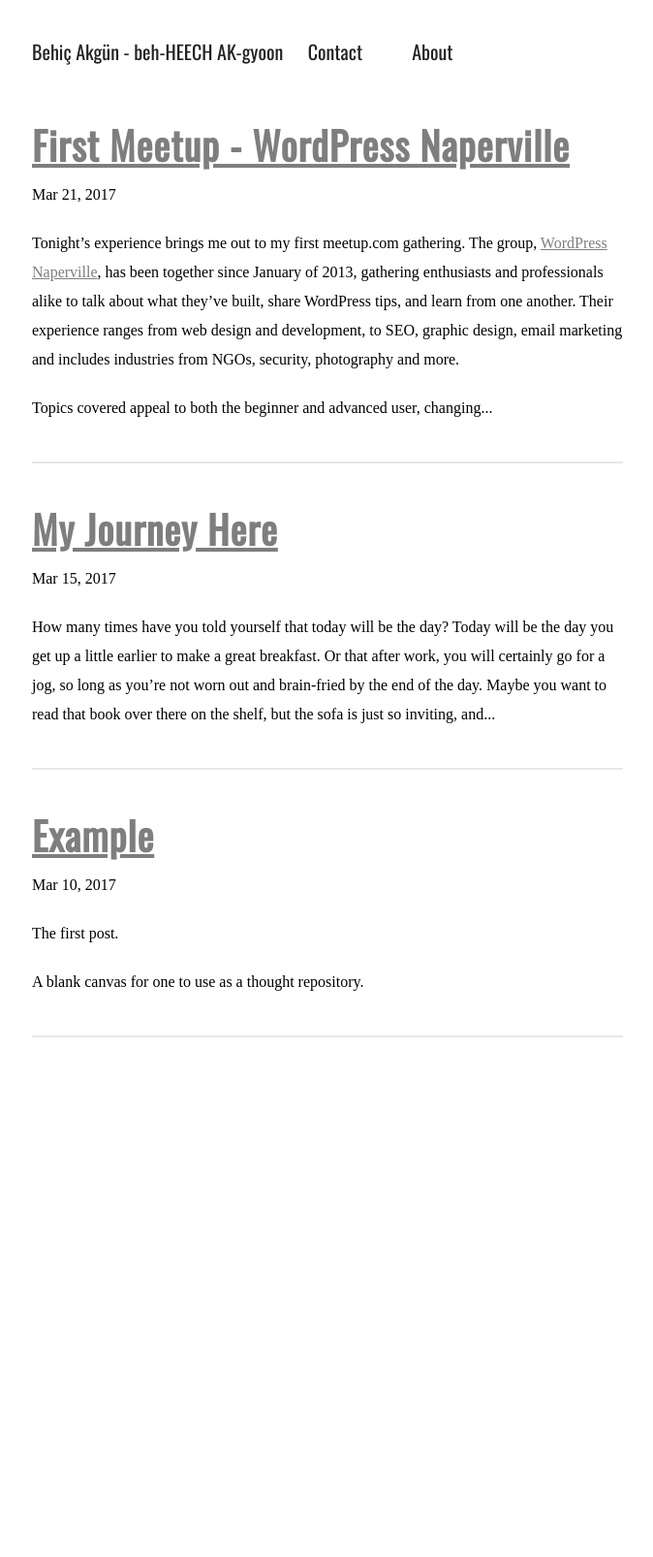
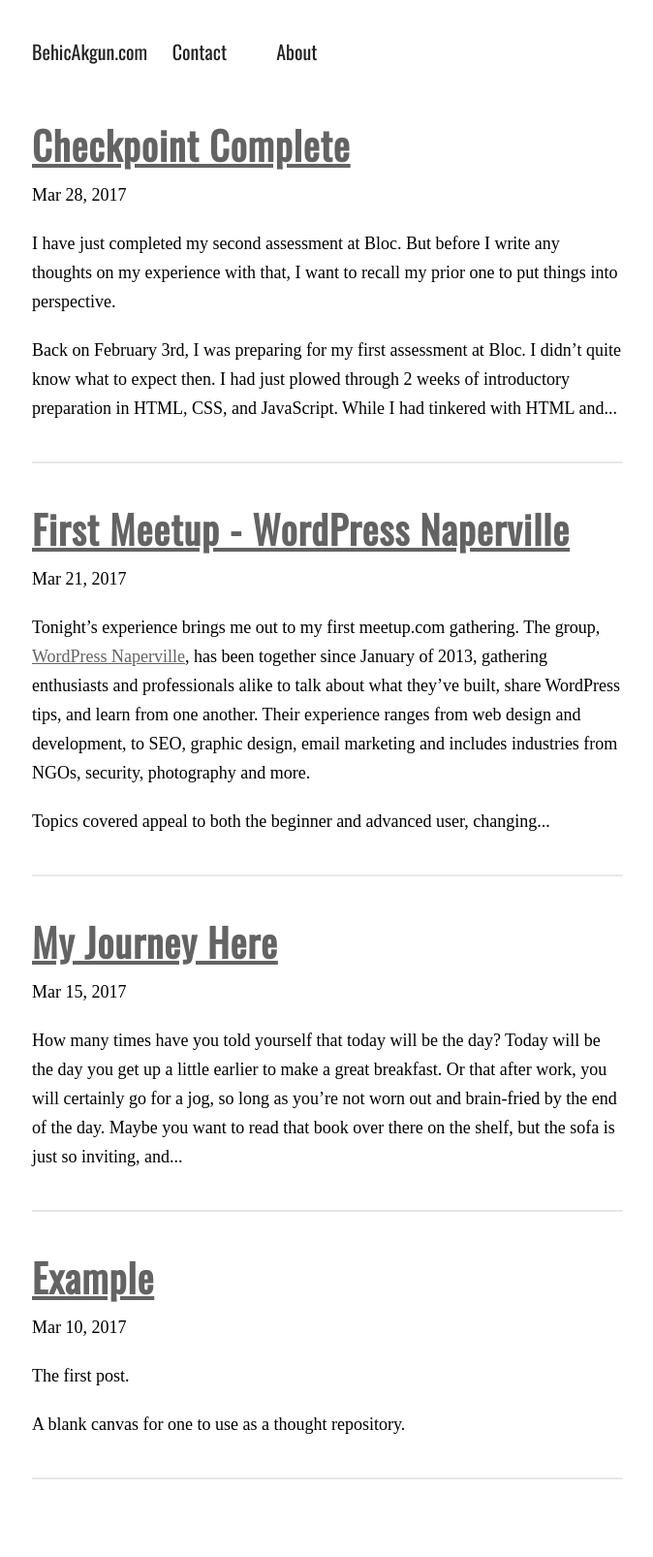
Before and after one commit to behica/behica.github.io, a Jekyll site: the page built from index.html, in a window 1280 px wide. Shown: the whole page at 97% size, without its empty margins (302-976 px from the left). Built offline with Jekyll 4.4.1, drawn with Linux system fonts in a browser that asks for light colours; some web fonts are replaced; before the commit the page ends 1150 px from its top, so only the background shows below that.

Commit message:
Assessment 1 post and style tweaks

```diff
--- a/_config.yml
+++ b/_config.yml
@@ -5,7 +5,7 @@ collections:
 - projects
 
 # Site settings
-title: Behiç Akgün - beh-HEECH AK-gyoon
+title: BehicAkgun.com
 
 # Build settings
 markdown: kramdown
--- /dev/null
+++ b/_posts/2017-03-28-assessment-1.md
@@ -0,0 +1,34 @@
+---
+layout: post
+title:  "Checkpoint Complete"
+---
+
+I have just completed my second assessment at Bloc. But before I write any thoughts on my experience with that, I want to recall my prior one to put things into perspective.
+
+Back on February 3rd, I was preparing for my first assessment at Bloc. I didn’t quite know what to expect then. I had just plowed through 2 weeks of introductory preparation in HTML, CSS, and JavaScript. While I had tinkered with HTML and CSS in the past, the few course overviews on the topics were well received and a good refresher on the foundational basics. JavaScript, however, was a beast I had never before encountered. The courses started off simple enough. Here are `values`; this is a `variable`; here’s how you link your `.js` file. Seems simple enough, I know the basic structure of coding. Then, we’re taken through loops, conditionals, arrays, building custom functionality. Alright, now we’re learning! My functions are working, things are happening in the console. I tackled these first two courses with ease, eager to move on to the 3rd module and absorb all of this knowledge on my way to becoming a JavaScript king.
+
+The third module was a brick wall. We’re suddenly in the (course titled) forest of function expressions and ocean of objects. The hoisting hills loomed above the plains of prototypes. Looking back at them now they seem straightforward. As a beginner, having just quit his cushy job 2 weeks prior, this was a wake-up call. The reality of my endeavor began to sink in, and I began to feel my first pangs of doubt. What was supposed to be an 8-hour course on advanced JavaScript concepts turned into a 20-hour ordeal of going back and forth through lessons, presentation slides, examples, and Stack Overflow threads. What had I gotten myself into?
+
+On one hand, this felt great. I was working harder then, trying to learn and absorb all of this knowledge, than I had in the prior 6 months combined. That’s hyperbole, but the immense difference in intensity was palpable. The struggle was real, as they say. I’d be stuck on a problem statement for an hour, wondering why my code wouldn’t work, and sometimes not even knowing how to begin. Answers to the challenges were readily available on the forums, but I wanted to learn the hard way. I needed to ensure these concepts, their syntax, and this new language was becoming a part of me. At various points through these challenges I felt like I wanted to quit. This was not something that was going to be possible for me to do. Look at me, I’m on the preparatory section of my curriculum and I’m struggling mightily already. I’m supposed to be the smart kid in class, not the one that is scraping by!
+
+At some point through each struggle within each lesson, it clicks. Looking back, I find this to be a commonality during my journey thus far. I’ll bang my head against a wall, feel the tightness in my chest as I wonder what I’m not getting _(you don’t know what you don’t know)_ and why this isn’t working. I look up thread after thread for information I can use to piece this together, and **BAM**, it all makes sense and the euphoria of having the correct solution suddenly washes away any of the prior issues. Such were my first 60 hours with Bloc.
+
+Along came the assessment. Throughout this phase, the relationship between my-then-mentor and myself was fairly high level. There wasn’t much in the way of guidance other than a '_good job_’ here and ‘_keep leaning into the work_’ there as he approved my course checkpoints. Watching the boxes get ticked one-by-one was a welcome treat. Visible progress to help fight the phantoms of struggle and the unknown in my head. Once I completed the advanced JavaScript course, he told me I was ready. I asked if there was preparation to be done, what were the topics I really needed to work on and focus? None, he said, I knew it all, it was engrained within me and I was ready to rock. Just schedule the assessment and off we’ll go.
+
+Bloc’s take on assessments tries to be both parts casual and completely serious. The person on the other end of your teleconference style meeting / interview / test tells you up front that this is not an indicator of your abilities and ultimate potential as a programmer, but one that will test your current knowledge of topics while giving you and your mentor a better understanding of your strengths and weaknesses. This was probably the first day in a week or so I had taken the time to feel like a professional again. A proper shave and shower, good breakfast, nice clothes. I was going to take this as seriously as an interview (without the suit), and sometimes one’s mindset can be altered just by feeling better. I was put together, I had studied the prior checkpoints and their lesson goals, and I reviewed my challenges from the courses I had just taken. I was ready.
+
+And I failed.
+
+I didn’t fail by much. The assessment was graded on a 10-point scale; some answers worth 0.5 points, some 1.5 points (you don’t know until the end which ones are which). I scored a 6.75 out of 10, where a 7 is considered pass on their pass/fail system. Thus, I had failed. I hadn’t failed something since… ever. I was devastated. The person conducting the assessment reviewed my answers with me and I felt like a fool. The questions asked are verbal (define a function in JavaScript), multiple choice, code snippets where you say what’s going on based on the code present, and a couple peer reviewed code sessions where you get to showcase your newfound coding skills. Live. In front of a stranger. While being recorded.
+
+On one question, I knew as I spoke through the multiple-choice options which ones were certainly false. Yet for some reason, I picked the one I knew was certainly false. In another, I was asked to type in code that would retrieve a property from an object. I froze, and hesitated, and typed something in quickly which was unfinished. I knew it was unfinished, but I felt the hidden gaze of eyes upon me, judging me, judging my sudden struggle to recall information, and I wanted it to be over. Yep, final answer. Knowing it was wrong, I said it was my final answer just to get over it. The next few code snippets I did fairly well on, but was off on one answer (callback functions are hard when you’re just starting out and keeping sums in scope felt… weird). Like I said, I missed passing by 0.25 points. Had I *not* chosen the incorrect multiple choice answer where I knew the correct choice, I wouldn’t be typing this. Had I just added the correctly held integer, we wouldn’t be talking about this. If I could have just finished my object recall with `.b` then I would have passed.
+
+After hanging up the call, I was shell-shocked. Never before had I felt like a fraud. It was embarrassing. I knew the answers; what had happened? Why did I struggle so mightily? Did I really know the answers then or do I just know them now after going over them? My day was shot. My weekend was toast. I was a ball of misery and regret. My mentor was provided with a video of my failure (as was I) to review. He told me there was nothing to review. I knew what I did wrong. Schedule the re-assessment ASAP and pass it so we can move on. I felt alone on an island. I studied what I could. I re-took the exam in my head over and over. I did some practice coding sessions from my prior challenges. I studied up on my terms and definitions and overall concepts. Reluctant to let too much time slide by, I scheduled the assessment for the following Monday. I needed this horrific sense of failure washed out of my soul immediately. Waiting until Monday felt like an eternity.
+
+Upon its arrival, I felt the specter of doubt hovering over my shoulder. My assessment was scheduled with the same person that had witnessed my failure before. She was calm, welcoming, and presented the assessment as she had the prior one. Some of the questions were the same, others quite different, but of the same difficulty as before. Knowing what to expect, I spoke through each question, ensured I read each optional answer, broke down each segment of code out loud (we’re not allowed to use notes / materials / search engines during this time), and scored a perfect 10. I was more relieved than happy. This was how it should have been in the first place! She offered a simple ‘congratulations’ and I was on my way, ready to tackle the next step in the curriculum.
+
+>Once I broke my problems into small pieces I was able to carry them, just like those acorns, one at a time.
+
+The lessons learned from this experience continue to stick with me. Looking back, I'm _happy_ I failed by such a small margin. Had I passed by 0.25 points, I likely would have just chalked it all up to being awesome and not working out the kinks as I did.
+
+Some lessons need to be formed into habit. As I go through the phase of learning topics at a rapid-fire pace, I need to remember to let them settle in. I need to tell myself to walk through it, break the issues down into small pieces that are able to be solved on their own. The answers are there; code works as a method of providing inputs and it spits out a response. Each line, each character, has its owns steps that it has to follow – it’s not magic. I’ve had to remind myself since, more than once, to continue to break things down into these portions. Other times, just typing out a question on why something isn’t working suddenly propels me into an answer. No longer am I able to rely on the patterns of experience to see the right answer. New patterns must be spun into memory, and the only way to do that is with repetition.
--- a/about/index.md
+++ b/about/index.md
@@ -5,4 +5,8 @@ title: About
 
 This is my as simple as possible base Jekyll theme.
 
+In January of 2017, I began my apprenticeship in Bloc's full-stack web developer program. In a former life, I worked as a sales operations specialist focusing on data visualization, analytics, CRM building and process optimization.
+
 Stay tuned for more information about who I am, and what I'm doing here.
+
+Do note that this site is a work in progress. It is my digital sandbox; a playground for thoughts, design, projects, and general knowledge application as I discover it. As the saying goes -- Pardon my dust.
--- a/css/main.css
+++ b/css/main.css
@@ -51,7 +51,7 @@ img {
 
 p {
     font-family: 'Quattrocento', serif;
-    font-size: 16px;
+    font-size: 18px;
     line-height: 30px;
     letter-spacing: px;
     margin-top: 0;
@@ -79,16 +79,17 @@ h2 {
   font-size: 1.1rem;
 }
 a {
-	color: #7E7E7E;
+	color: #636363;
 }
 ol li,
 ul li {
   margin-top: 0px;
 	margin-bottom: .75rem;
 }
-blockquote {
+blockquote p{
   border-left: none;
-  font-size: .9rem;
+    font-family: 'Oswald', sans-serif;
+  font-size: 1  rem;
   line-height: 1.35;
   padding-left: .75rem;
   padding-right: .75rem;
```
